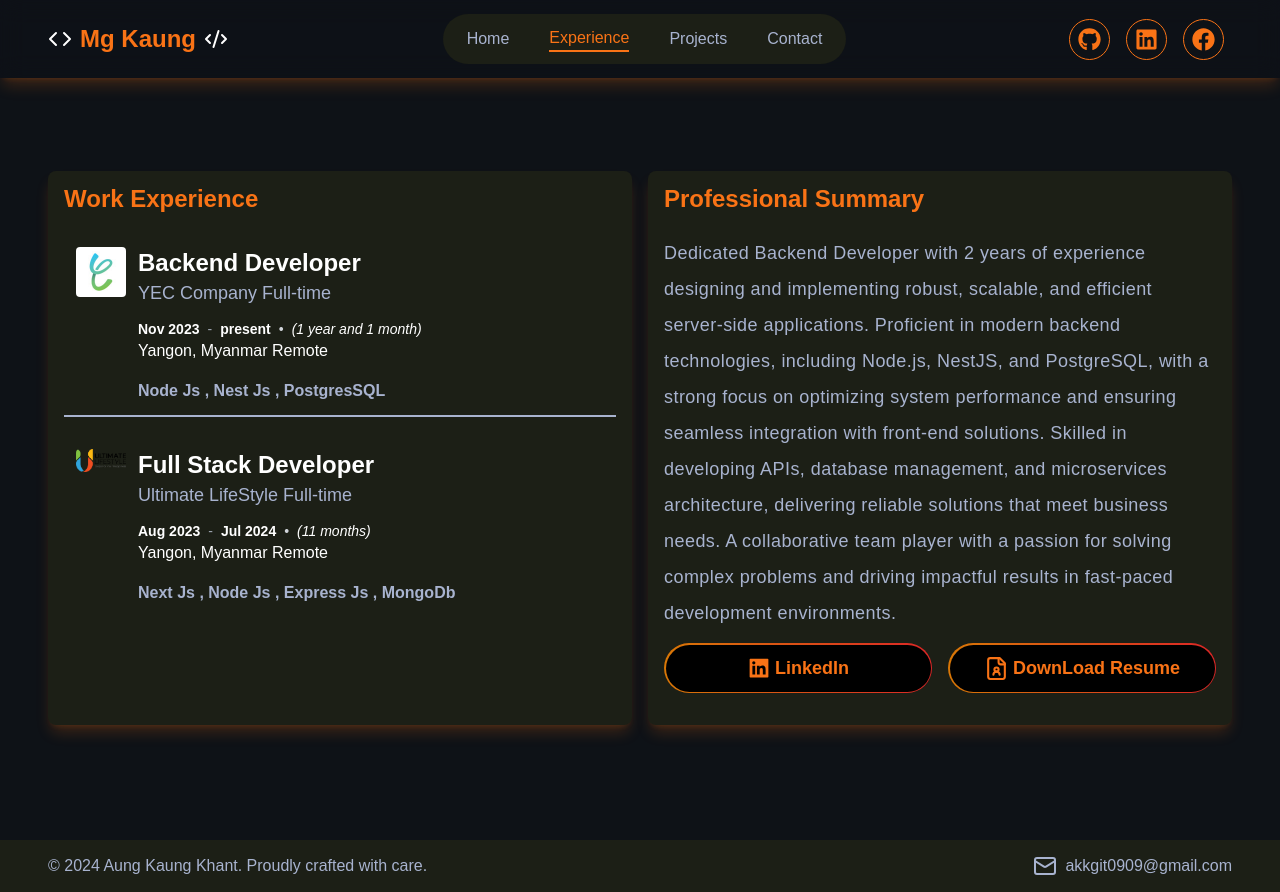
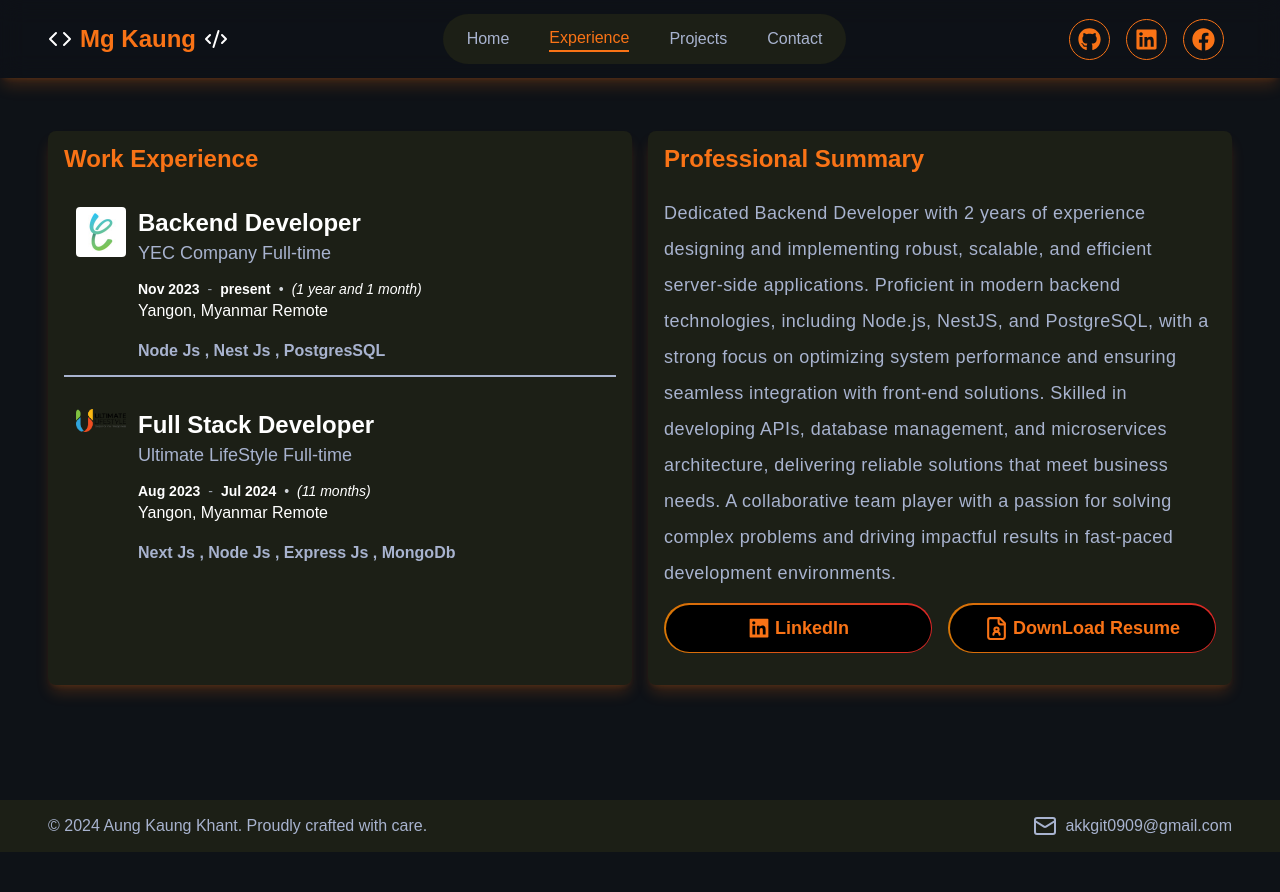
Before and after one commit to aungkaungkhant-nssh/AKK, a Next.js app: page /experience in a window 1280 px wide. After the commit the page ends 852 px from the top, so only its background shows below. Built offline with nearby package versions, Linux system fonts and the light colour scheme.

Commit message:
some ui error fix

```diff
--- a/app/contacts/page.tsx
+++ b/app/contacts/page.tsx
@@ -3,7 +3,7 @@ import MaxWidthWrapper from "@/components/wrappers/MaxWidthWrapper";
 
 export default function Page() {
     return (
-        <MaxWidthWrapper className="md:h-screen  relative  pt-32 lg:pt-24  px-4 sm:px-8 md:px-12">
+        <MaxWidthWrapper className=" relative  pt-[78px] lg:pt-24  px-4 sm:px-8 md:px-12">
             <ContactSection />
         </MaxWidthWrapper>
     )
--- a/app/experience/page.tsx
+++ b/app/experience/page.tsx
@@ -4,7 +4,7 @@ import MaxWidthWrapper from "@/components/wrappers/MaxWidthWrapper";
 
 export default function Experience() {
     return (
-        <MaxWidthWrapper className="lg:h-screen flex gap-[45px] items-center relative text-center lg:text-left pt-32 lg:pt-24 px-4 sm:px-8 md:px-12">
+        <MaxWidthWrapper className="lg:h-screen flex gap-[45px] items-center relative text-center lg:text-left py-[80px] lg:pt-24 px-4 sm:px-8 md:px-12">
             <div className="flex flex-col xl:flex-row justify-between gap-4">
                 <div className="flex-[2] bg-foreground text-tertiary px-4 py-3 rounded-lg shadow-lg shadow-primary/20">
                     <h1 className='text-2xl font-bold text-primary'>Work Experience</h1>
--- a/app/page.tsx
+++ b/app/page.tsx
@@ -5,7 +5,7 @@ import MaxWidthWrapper from "@/components/wrappers/MaxWidthWrapper";
 
 export default function Home() {
   return (
-    <MaxWidthWrapper >
+    <MaxWidthWrapper className="pb-[90px]">
       <div className="text-white flex flex-col  px-4 justify-between">
         <div className="text-white flex flex-col">
           <Intro />
--- a/app/projects/page.tsx
+++ b/app/projects/page.tsx
@@ -4,7 +4,7 @@ import MaxWidthWrapper from "@/components/wrappers/MaxWidthWrapper";
 
 export default function Project() {
     return (
-        <MaxWidthWrapper className=" relative  pt-32 lg:pt-24  px-4 sm:px-8 md:px-12">
+        <MaxWidthWrapper className=" relative py-[90px] lg:pt-24  px-4 sm:px-8 md:px-12">
             <ProjectShow />
             <ProjectLists />
         </MaxWidthWrapper>
--- a/components/footer/Footer.tsx
+++ b/components/footer/Footer.tsx
@@ -3,7 +3,7 @@ import MaxWidthWrapper from "../wrappers/MaxWidthWrapper"
 import { Mail } from 'lucide-react'
 export default function Footer() {
     return (
-        <div className=" bg-foreground backdrop-blur-md py-[14px] mt-10">
+        <div className=" bg-foreground backdrop-blur-md py-[14px] ">
             <MaxWidthWrapper className="text-tertiary">
                 <div className="flex justify-center items-center flex-col lg:flex-row lg:justify-between">
                     <p >© 2024 Aung Kaung Khant. Proudly crafted with care.</p>
```
